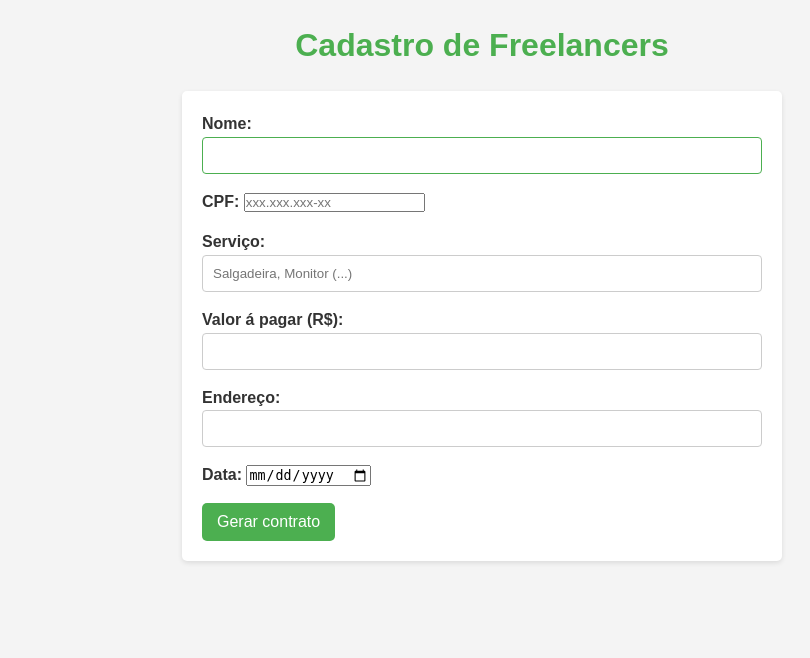
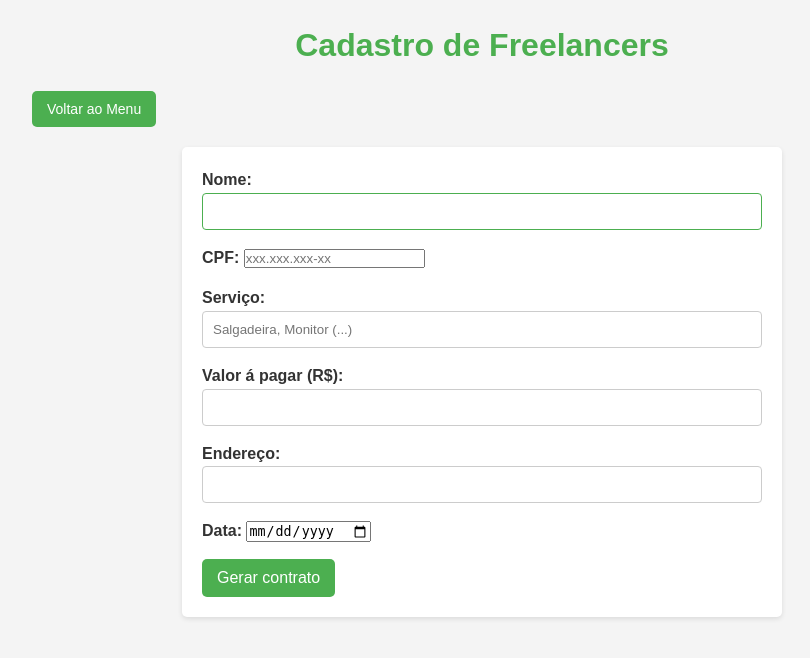
Before and after one commit to guimileib/receipts-generator, a Flask app: page /contrato in a window 1280 px wide. Shown: the top 658 px of the page, without its empty margins (158-968 px from the left). Run offline with Flask 3, Linux system fonts and the light colour scheme; the visitor is signed in with stand-in values (Sample User, id 1).

Commit message:
fix: Fixing template clientes, contract, login, dashboard and register, conigure buttons

```diff
--- a/templates/contrato.html
+++ b/templates/contrato.html
@@ -102,14 +102,37 @@
         form button:hover {
             background-color: #45a049;
         }
+
+        button {
+            background-color: #4CAF50;
+            color: white;
+            padding: 10px 15px;
+            border: none;
+            border-radius: 5px;
+            cursor: pointer;
+            font-size: 14px;
+        }
+
+        .btn-group {
+            max-width: 900px;
+            margin: 0 auto;
+            padding-bottom: 20px;
+        }
+
     </style>
 
 </head>
 <body>
     <h1>Cadastro de Freelancers</h1>
 
+    <div class="btn-group">
+        <a href="{{ url_for('main.dashboard') }}">
+            <button>Voltar ao Menu</button>
+        </a>
+    </div>
+
     <form action="{{ url_for('main.gerar_contrato') }}" method="post">
-        <p><label >Nome: <input type="text" id="nome_func" autofocus name="nome_func" required></label></p>
+        <p><label >Nome: <input type="text" id="nome" autofocus name="nome" required></label></p>
         <p><label >CPF: <input type="" id="cpf" name="cpf" required pattern="\d{3}\.\d{3}\.\d{3}-\d{2}" placeholder="xxx.xxx.xxx-xx" required></label></p>
         <p><label >Serviço: <input type="text" id="servico" name="servico" placeholder="Salgadeira, Monitor (...)" required></label></p>
         <p><label>Valor á pagar (R$):
--- a/templates/register.html
+++ b/templates/register.html
@@ -112,6 +112,9 @@
         <ul>
             <li><a href="{{ url_for('main.listar_clientes') }}">Ver Lista de Clientes Cadastrados</a></li>
         </ul>
+        <ul>
+            <li><a href="{{ url_for('main.dashboard') }}">Voltar ao Menu Principal</a></li>
+        </ul>
     </nav>
 
     <form action="{{ url_for('main.register') }}" method="post">
```
Also changed, not shown: templates/dashboard.html (+38 -9 lines), templates/login.html (+7 -3 lines), 1 other file.
